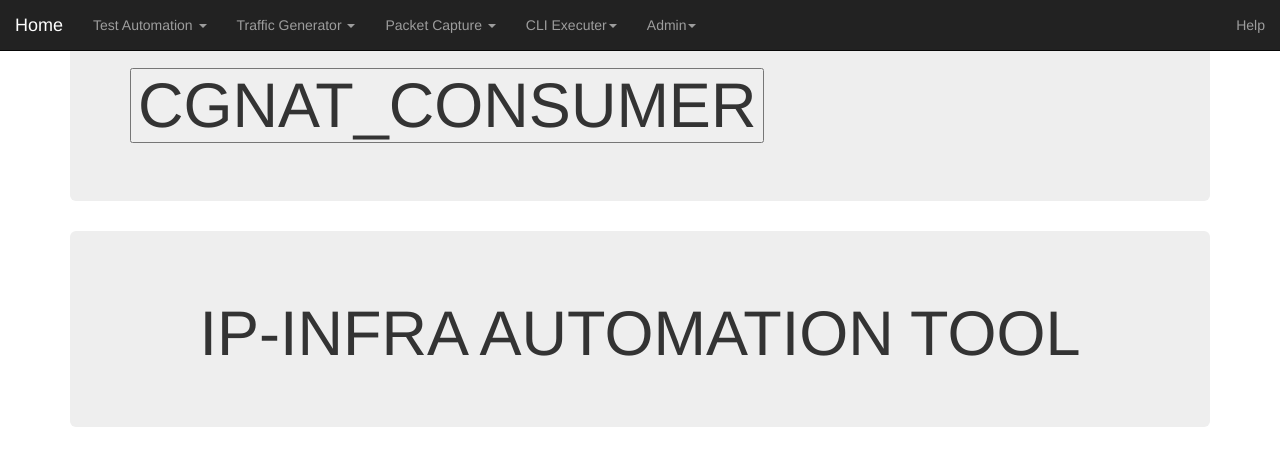
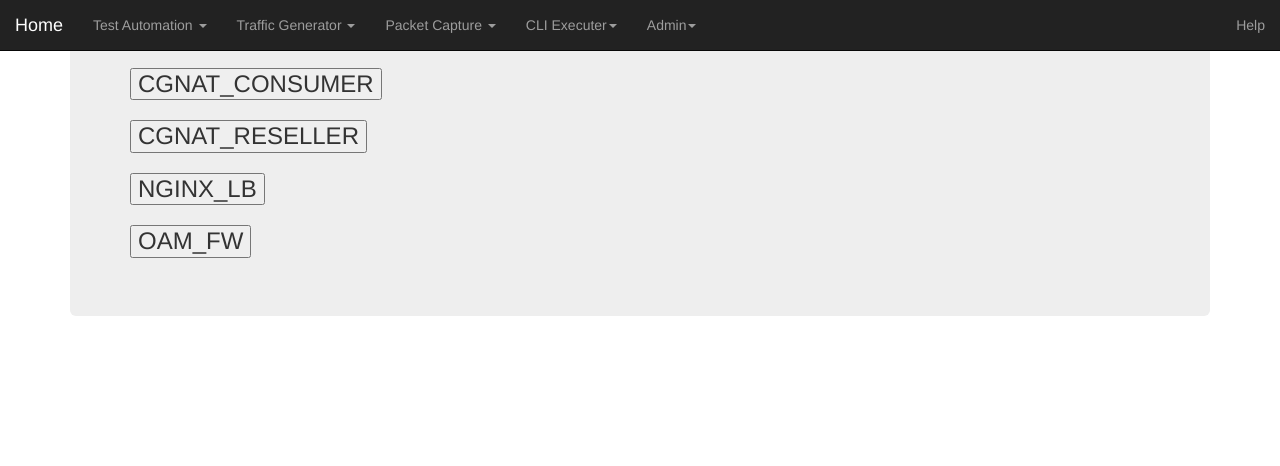
Before and after one commit to aamitthapa/IP-Infra-Automation, a PHP site: page /load_test_set.php in a window 1280 px wide. Shown: the top 466 px of the page. Run offline with PHP 8.4, Linux system fonts and the light colour scheme; some libraries are stand-ins or nearby versions.

Commit message:
Update load_test_set.php

```diff
--- a/load_test_set.php
+++ b/load_test_set.php
@@ -173,28 +173,14 @@ exec('python /var/www/html/test.py');
 
   <div class="container">
     <div class="jumbotron">
-     <h1><button>CGNAT_CONSUMER</button></h1>
-<!--	<iframe width="500" height="400" frameborder="0" scrolling="no" src="https://onedrive.live.com/embed?resid=E3CA2FF309260AE9%21110&authkey=%21AN__ZAF8rbnISho&em=2&wdAllowInteractivity=False&wdHideGridlines=True&wdHide
-Headers=True&wdDownloadButton=True&wdInConfigurator=True"></iframe>
---> </div>
-    </div>
+     <h3><button>CGNAT_CONSUMER</button></h3>
+     <h3><button>CGNAT_RESELLER</button></h3>
+     <h3><button>NGINX_LB</button></h3>
+     <h3><button>OAM_FW</button></h3>
+   </div>
 
 
-
-  <!-- OTHER STUFF ON THE PAGE -->
-
-  <div class="container">
-    <div class="jumbotron">
-     <center>
-     <h1>IP-INFRA AUTOMATION TOOL</h1>
-<!--	<iframe width="500" height="400" frameborder="0" scrolling="no" src="https://onedrive.live.com/embed?resid=E3CA2FF309260AE9%21110&authkey=%21AN__ZAF8rbnISho&em=2&wdAllowInteractivity=False&wdHideGridlines=True&wdHide
-Headers=True&wdDownloadButton=True&wdInConfigurator=True"></iframe>
---> </center>
-    </div>
-    </div>
-  <!-- Need to have JQuery and Javascript for DropDown Actions to work -->
-
-
+  </div>
 
 
 </body>
```
